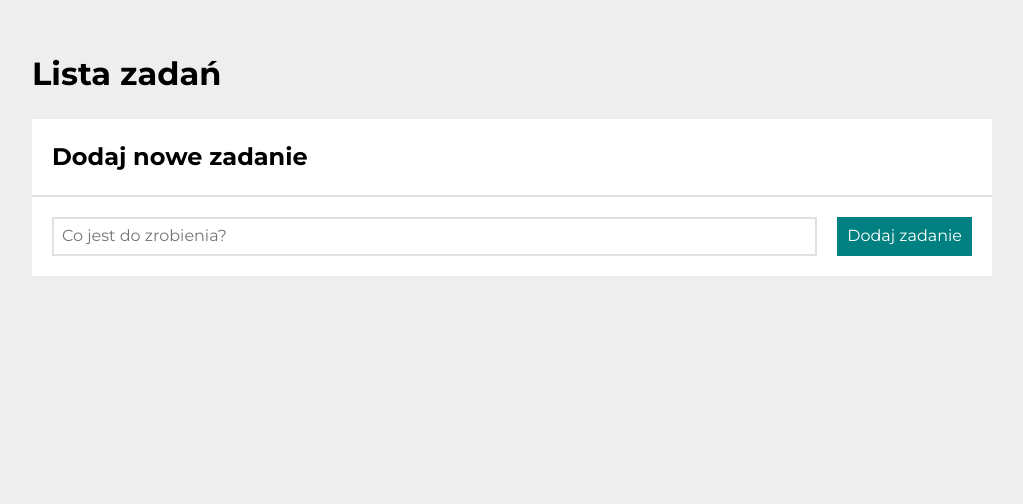
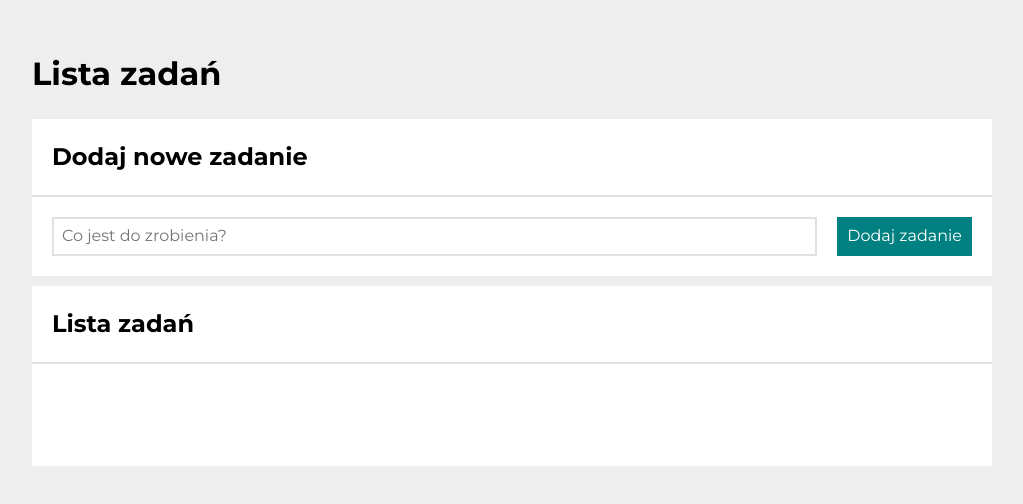
Before and after one commit to Bartosz201/To-do-list, a plain HTML site: page index.html in a window 1280 px wide. Shown: the whole page, without its empty margins (128-1151 px from the left). Drawn offline with nearby package versions, Linux system fonts and the light colour scheme.

Commit message:
Added section for tasks list

```diff
--- a/css/content.css
+++ b/css/content.css
@@ -4,6 +4,11 @@
 
 .content__section {
     background-color: white;
+    margin-top: 10px;
+}
+
+.content__section--tasks {
+    min-height: 180px;
 }
 
 .content__header {
--- a/index.html
+++ b/index.html
@@ -30,6 +30,9 @@
                 <button class="form__button">Dodaj zadanie</button>
             </form>
         </section>
+        <section class="content__section content__section--tasks">
+            <h2 class="content__header">Lista zadań</h2>
+        </section>
 
     </main>
 
```
